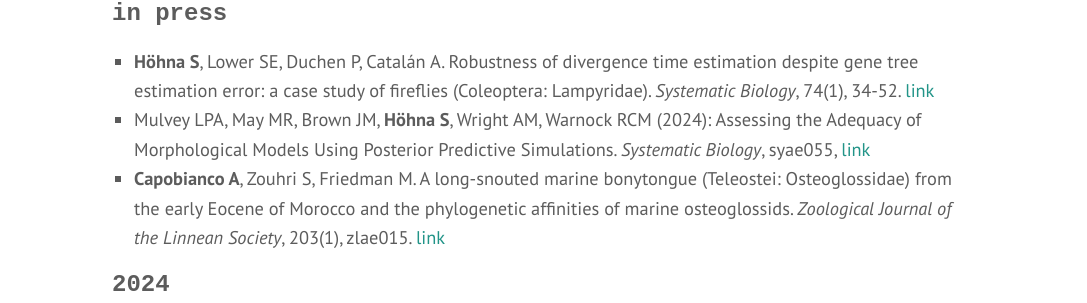
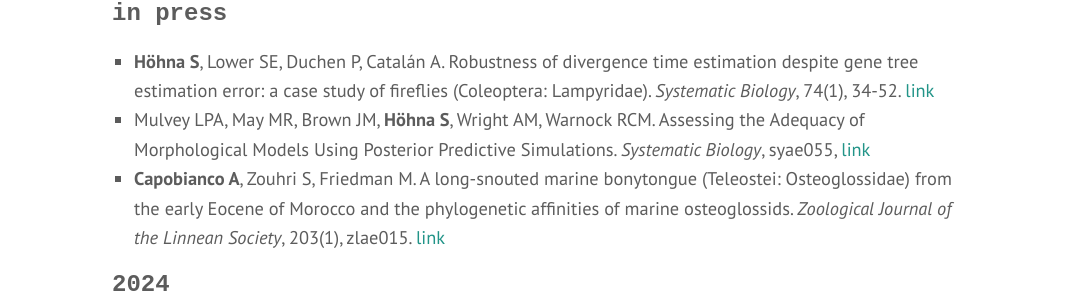
Before and after one commit to hoehnalab/hoehnalab.github.io, a Jekyll site: the page built from publications.md, in a window 1280 px wide and 900 px high. Shown: the part 220-523 px from the top of the window, without its empty margins (96-1183 px from the left). Built offline with Jekyll 4.4.1, drawn with Linux system fonts in a browser that asks for light colours; some web fonts are replaced.

Commit message:
Update publications.md

```diff
--- a/publications.md
+++ b/publications.md
@@ -7,7 +7,7 @@
 <!--- <strong>Höhna S</strong> and Catalán A. Bayesian StairwayPlot for Inferring Single Population Demographic Histories from Site Frequency Spectra. *Molecular Ecology Resources*. [link](https://doi.org/10.1111/1755-0998.14087) -->
 <!-- <strong>Darlim, G.</strong> and <strong>Höhna S</strong>. The effects of cryptic diversity on diversification dynamics analyses in Crocodylia. *Proceedings of the Royal Society B* -->
 - <strong>Höhna S</strong>, Lower SE, Duchen P, Catalán A. Robustness of divergence time estimation despite gene tree estimation error: a case study of fireflies (Coleoptera: Lampyridae). *Systematic Biology*,  74(1), 34-52. [link](https://doi.org/10.1093/sysbio/syae065)
-- Mulvey LPA, May MR, Brown JM, <strong>Höhna S</strong>, Wright AM, Warnock RCM (2024): Assessing the Adequacy of Morphological Models Using Posterior Predictive Simulations. *Systematic Biology*, syae055, [link](https://doi.org/10.1093/sysbio/syae055)
+- Mulvey LPA, May MR, Brown JM, <strong>Höhna S</strong>, Wright AM, Warnock RCM. Assessing the Adequacy of Morphological Models Using Posterior Predictive Simulations. *Systematic Biology*, syae055, [link](https://doi.org/10.1093/sysbio/syae055)
 - <strong>Capobianco A</strong>, Zouhri S, Friedman M. A long-snouted marine bonytongue (Teleostei: Osteoglossidae) from the early Eocene of Morocco and the phylogenetic affinities of marine osteoglossids. *Zoological Journal of the Linnean Society*, 203(1), zlae015. [link](https://doi.org/10.1093/zoolinnean/zlae015)
 
 
```
